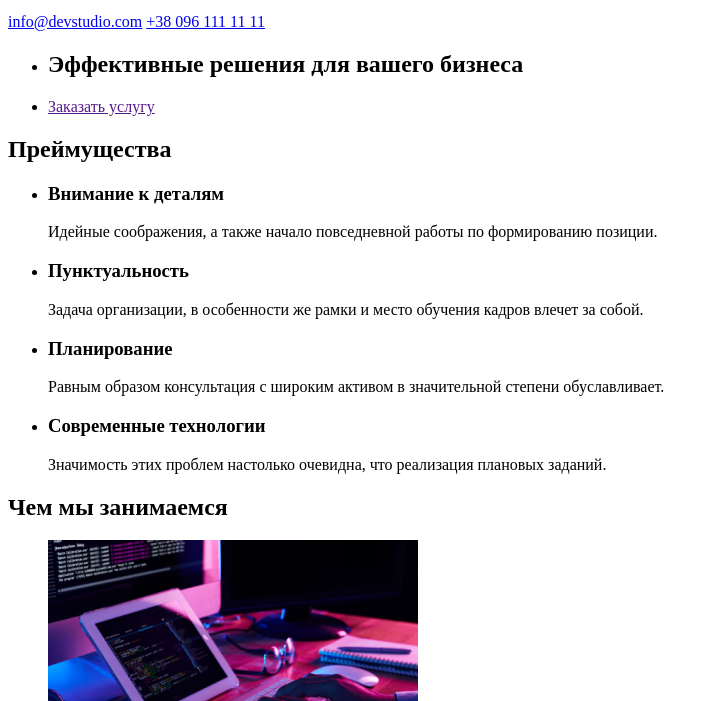
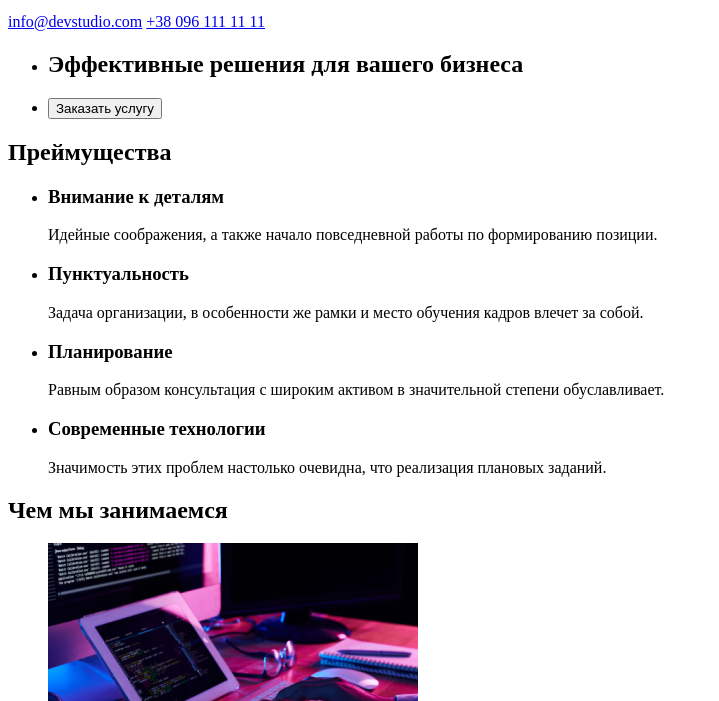
Before and after one commit to 2022KirillMaximov/goit-markup-hw-01, a plain HTML site: page index.html in a window 1280 px wide. Shown: the part 99-800 px from the top of the page, without its empty margins (0-719 px from the left). Drawn offline with Linux system fonts and the light colour scheme.

Commit message:
исправиляет ошибку в кнопке

```diff
--- a/index.html
+++ b/index.html
@@ -25,7 +25,9 @@
       <section>
         <ul>
           <li><h1>Эффективные решения для вашего бизнеса</h1></li>
-          <li><a href="">Заказать услугу</a></li>
+          <li>
+            <button type="button">Заказать услугу</button>
+          </li>
         </ul>
       </section>
       <section>
```
